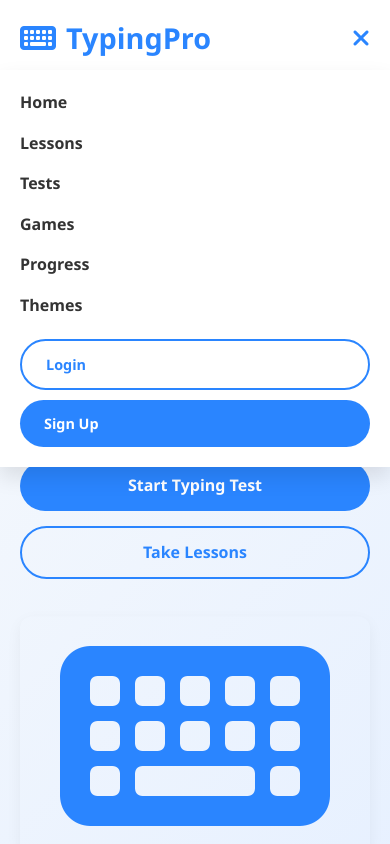
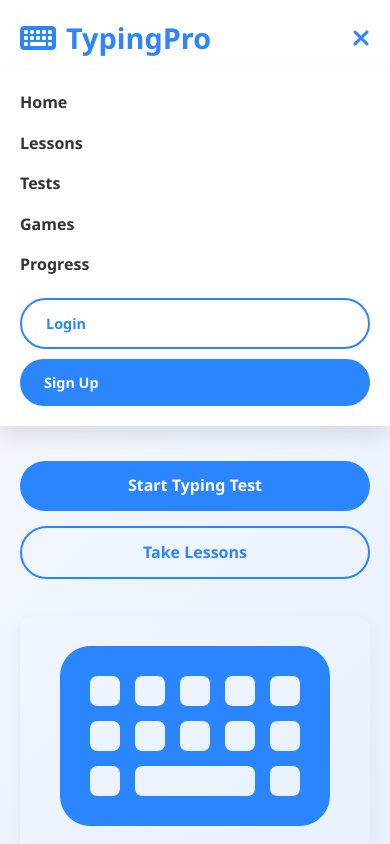
Before and after one commit to brightbeekidssong-bot/Typepro, a plain HTML site: page index.html in a window 390 px wide. Both pictures are taken after a click on the element 359 px from the left and 38 px from the top of the page. Shown: the top 844 px of the page. Drawn offline with Linux system fonts and the light colour scheme.

Commit message:
Update index.html

```diff
--- a/index.html
+++ b/index.html
@@ -633,9 +633,8 @@
                 display: block;
             }
 
-            .mobile-menu.active {
-                display: flex;
-                flex-direction: column;
+            .mobile-menu {
+                display: none;
                 position: absolute;
                 top: 70px;
                 left: 0;
@@ -644,16 +643,21 @@
                 padding: 20px;
                 box-shadow: 0 10px 20px rgba(0, 0, 0, 0.1);
                 z-index: 100;
+                flex-direction: column;
             }
 
-            .mobile-menu.active .nav-links {
+            .mobile-menu.active {
+                display: flex;
+            }
+
+            .mobile-menu .nav-links {
                 display: flex;
                 flex-direction: column;
                 gap: 15px;
                 margin-bottom: 20px;
             }
 
-            .mobile-menu.active .nav-buttons {
+            .mobile-menu .nav-buttons {
                 display: flex;
                 flex-direction: column;
                 gap: 10px;
@@ -723,7 +727,6 @@
                     <a href="#tests">Tests</a>
                     <a href="#games">Games</a>
                     <a href="#progress">Progress</a>
-                    <a href="#themes">Themes</a>
                 </div>
 
                 <div class="nav-buttons">
@@ -744,7 +747,6 @@
                     <a href="#tests">Tests</a>
                     <a href="#games">Games</a>
                     <a href="#progress">Progress</a>
-                    <a href="#themes">Themes</a>
                 </div>
 
                 <div class="nav-buttons">
@@ -773,8 +775,8 @@
                     </div>
                 </div>
             </div>
-          </div>
-    </section>
+        </div>
+     </section>
 
     <!-- Features Section -->
     <section>
@@ -1084,7 +1086,7 @@
     </footer>
 
     <script>
-        // Mobile Menu Toggle
+        // Mobile Menu Toggle - Fixed version
         const mobileToggle = document.getElementById('mobileToggle');
         const mobileMenu = document.getElementById('mobileMenu');
 
@@ -1137,18 +1139,6 @@
         lessonCards.forEach(card => {
             observer.observe(card);
         });
-
-        // Simple hover animation for cards
-        const cards = document.querySelectorAll('.feature-card, .test-card, .lesson-card, .game-card, .testimonial-card');
-        cards.forEach(card => {
-            card.addEventListener('mouseenter', () => {
-                card.style.transform = 'translateY(-10px)';
-            });
-
-            card.addEventListener('mouseleave', () => {
-                card.style.transform = 'translateY(0)';
-            });
-        });
     </script>
 </body>
 </html>
```
